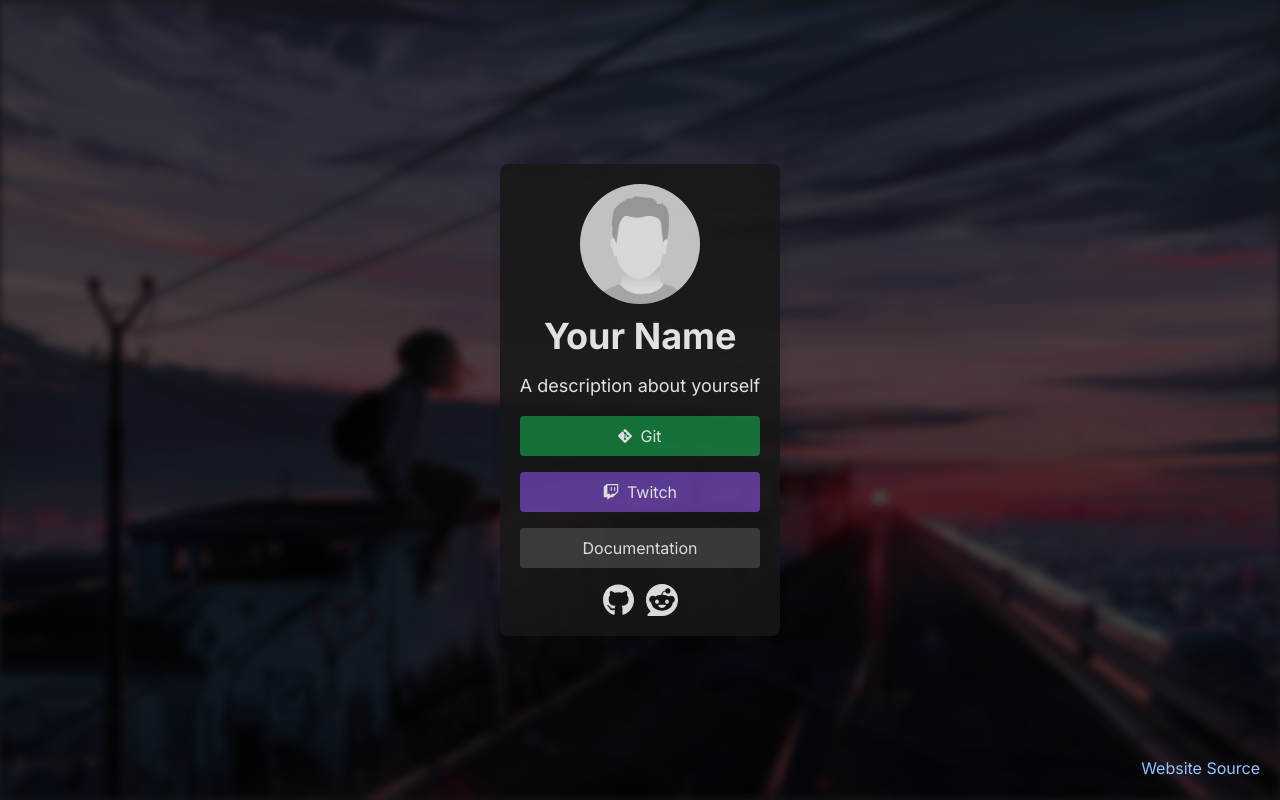
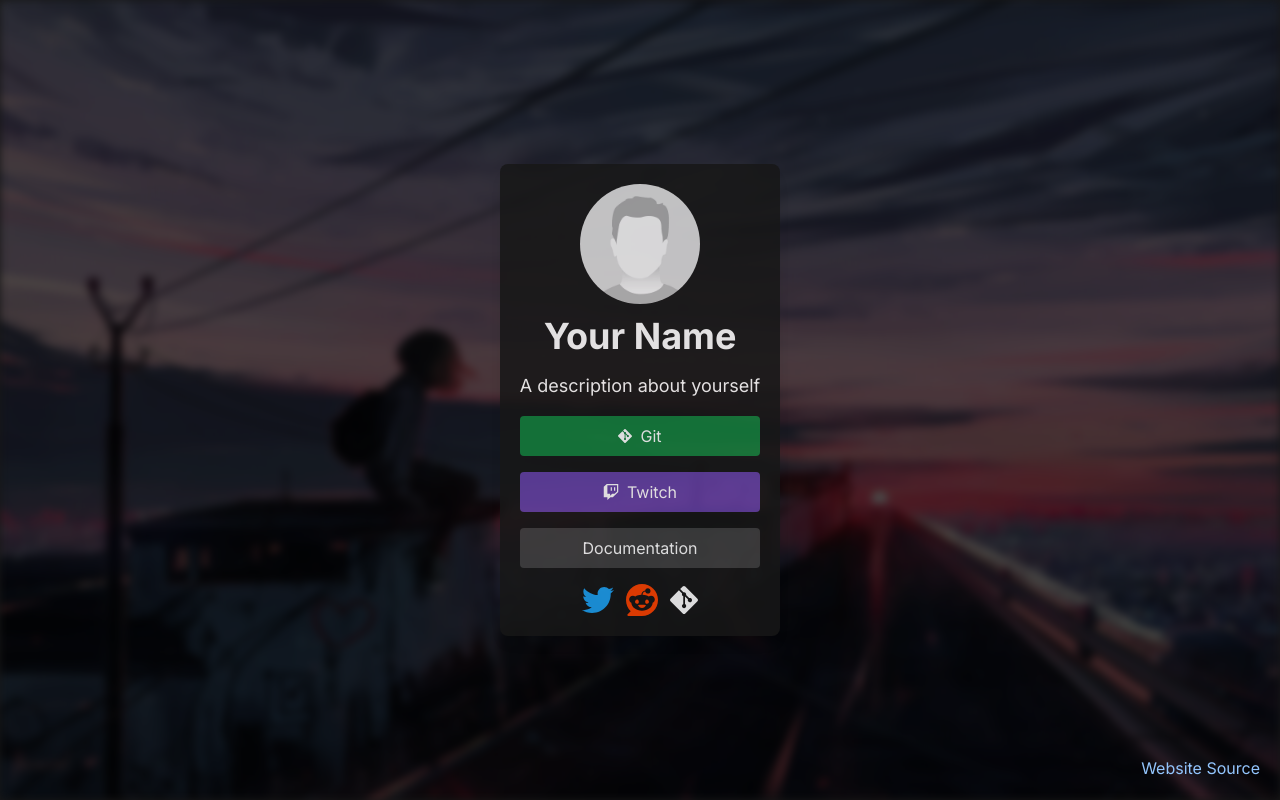
Before and after one commit to RealFascinated/simple-links, a Next.js app: page / in a window 1280 px wide. Built offline with nearby package versions, Linux system fonts and the light colour scheme.

Commit message:
add optional color to icon only links

```diff
--- a/config.json
+++ b/config.json
@@ -57,12 +57,18 @@
   ],
   "socialLinks": [
     {
-      "icon": "fab fa-github",
-      "url": "https://git.fascinated.cc"
+      "icon": "fab fa-twitter",
+      "color": "#1DA1F2",
+      "url": "https://twitter.com"
     },
     {
       "icon": "fab fa-reddit",
+      "color": "#FF4300",
       "url": "https://www.reddit.com/user/ImFascinatedMC"
+    },
+    {
+      "icon": "fab fa-git-alt",
+      "url": "https://git.fascinated.cc"
     }
   ]
 }
--- a/src/app/page.tsx
+++ b/src/app/page.tsx
@@ -123,9 +123,15 @@ export default function Home() {
                       href={link.url}
                       target="_blank"
                       rel="noopener noreferrer"
-                      className={`hover:brightness-75 transition`}
+                      className="hover:brightness-75 transition"
                     >
-                      {link.icon && <FontAwesomeIcon size="2xl" icon={icons} />}
+                      {link.icon && (
+                        <FontAwesomeIcon
+                          color={link.color && link.color}
+                          size="2xl"
+                          icon={icons}
+                        />
+                      )}
                     </a>
                   );
                 })}
```
Also changed, not shown: 1 other file (tests, documents, lock files or other folders).
